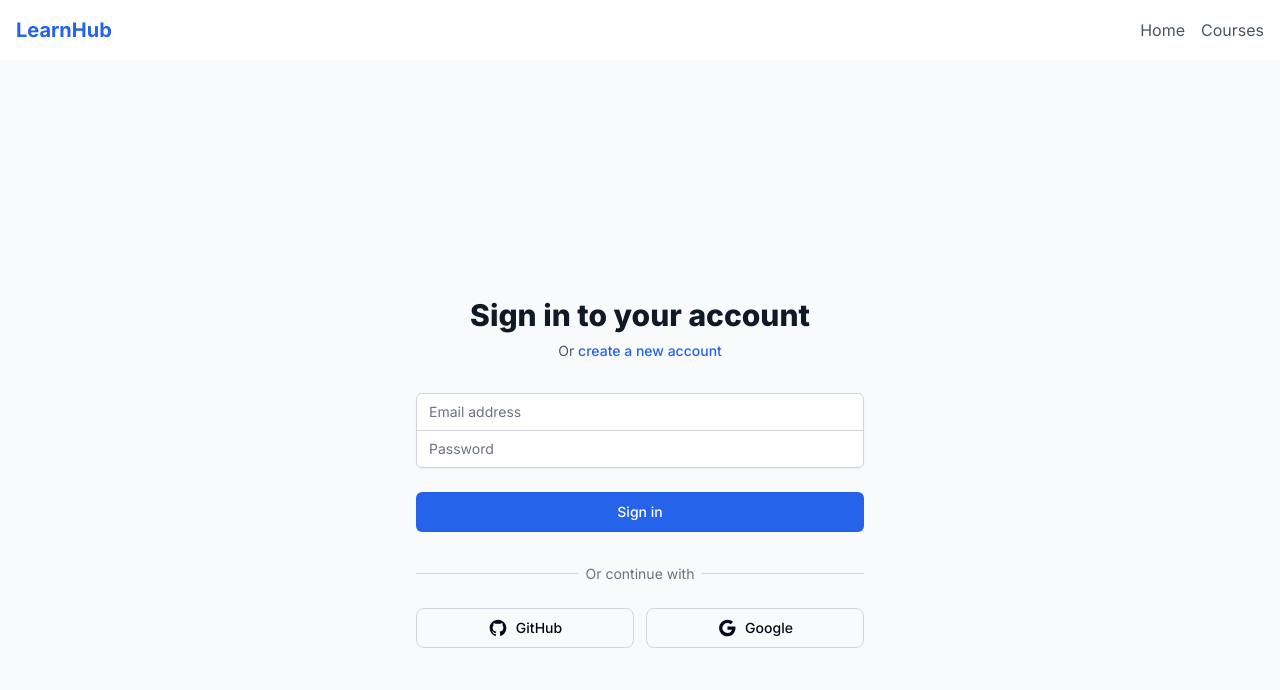
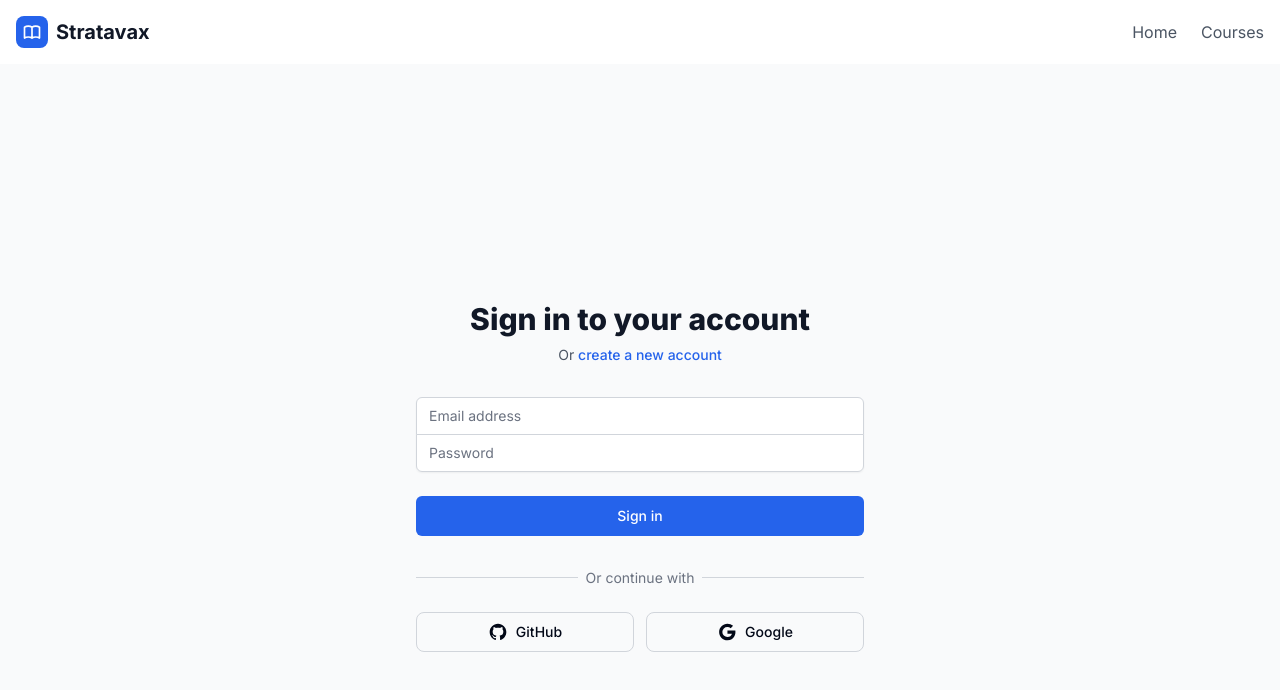
Before and after one commit to sbyiadom/Stratavax-Learning-Management-System, a Next.js app: page /login in a window 1280 px wide. Shown: the top 690 px of the page. Built offline with nearby package versions, Linux system fonts and the light colour scheme; no server answers.

Commit message:
Update layout.tsx

```diff
--- a/app/(auth)/layout.tsx
+++ b/app/(auth)/layout.tsx
@@ -1,26 +1,31 @@
+import Link from 'next/link'
+
 export default function AuthLayout({
   children,
 }: {
   children: React.ReactNode
 }) {
   return (
-    <div className="min-h-screen">
+    <div className="min-h-screen bg-gray-50">
       {/* Simple header for auth pages */}
       <header className="bg-white shadow-sm">
         <div className="max-w-7xl mx-auto px-4 py-4">
           <div className="flex justify-between items-center">
-            <div className="flex items-center">
-              <a href="/" className="text-xl font-bold text-blue-600">
-                LearnHub
-              </a>
-            </div>
-            <nav className="space-x-4">
-              <a href="/" className="text-gray-600 hover:text-gray-900">
+            <Link href="/" className="flex items-center space-x-2">
+              <div className="h-8 w-8 rounded-lg bg-blue-600 flex items-center justify-center">
+                <svg className="h-5 w-5 text-white" fill="none" stroke="currentColor" viewBox="0 0 24 24">
+                  <path strokeLinecap="round" strokeLinejoin="round" strokeWidth={2} d="M12 6.253v13m0-13C10.832 5.477 9.246 5 7.5 5S4.168 5.477 3 6.253v13C4.168 18.477 5.754 18 7.5 18s3.332.477 4.5 1.253m0-13C13.168 5.477 14.754 5 16.5 5c1.747 0 3.332.477 4.5 1.253v13C19.832 18.477 18.247 18 16.5 18c-1.746 0-3.332.477-4.5 1.253" />
+                </svg>
+              </div>
+              <span className="text-xl font-bold text-gray-900">Stratavax</span>
+            </Link>
+            <nav className="space-x-6">
+              <Link href="/" className="text-gray-600 hover:text-gray-900 transition-colors">
                 Home
-              </a>
-              <a href="/courses" className="text-gray-600 hover:text-gray-900">
+              </Link>
+              <Link href="/courses" className="text-gray-600 hover:text-gray-900 transition-colors">
                 Courses
-              </a>
+              </Link>
             </nav>
           </div>
         </div>
```
